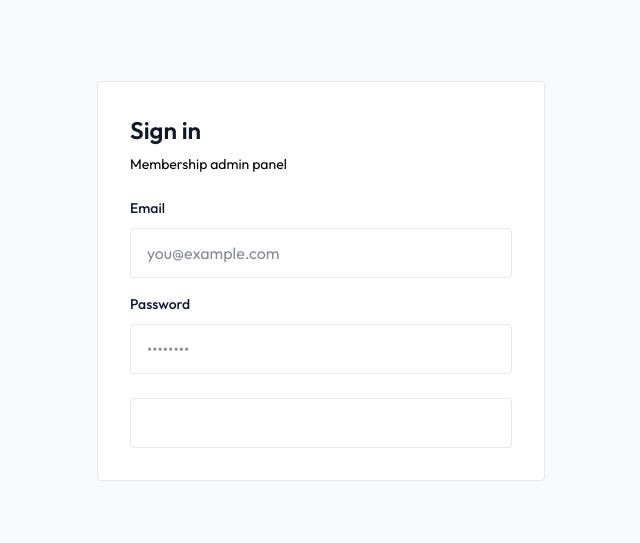
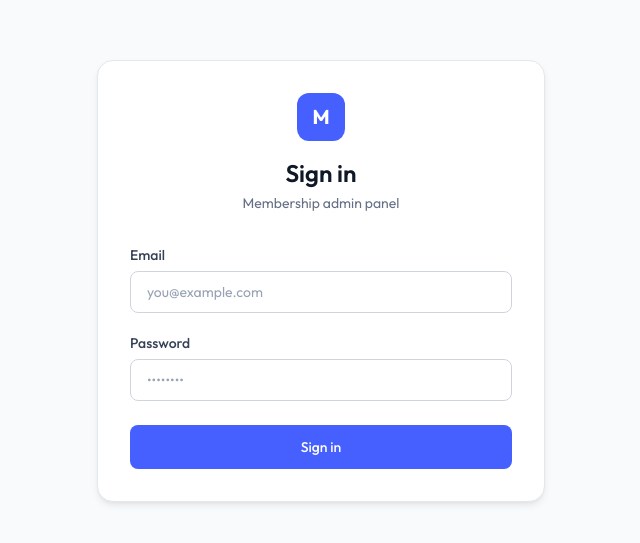
Before and after one commit to nextblink/DS.Membership, a React (Vite) app in the folder src/client/MembershipAdmin/: page /login in a window 1280 px wide. Shown: the part 119-662 px from the top of the page, without its empty margins (319-959 px from the left). Built offline with nearby package versions, Linux system fonts and the light colour scheme; no server answers.

Commit message:
feat: restyle Login page to TailAdmin v4

```diff
--- a/src/client/MembershipAdmin/src/pages/login/Login.jsx
+++ b/src/client/MembershipAdmin/src/pages/login/Login.jsx
@@ -32,14 +32,19 @@ export default function Login() {
   }
 
   return (
-    <div className="flex min-h-screen items-center justify-center bg-whiten px-4 py-12">
-      <div className="w-full max-w-md rounded-sm border border-stroke bg-white p-8 shadow-default">
-        <h1 className="mb-2 text-2xl font-semibold text-black">{t('title')}</h1>
-        <p className="mb-6 text-sm text-body">{t('subtitle')}</p>
+    <div className="flex min-h-screen items-center justify-center bg-gray-50 dark:bg-gray-950 px-4 py-12">
+      <div className="w-full max-w-md rounded-2xl border border-gray-200 dark:border-gray-800 bg-white dark:bg-gray-900 p-8 shadow-theme-md">
+        <div className="mb-8 text-center">
+          <span className="inline-flex size-12 items-center justify-center rounded-xl bg-brand-500 text-xl font-bold text-white mb-4">
+            M
+          </span>
+          <h1 className="text-2xl font-semibold text-gray-900 dark:text-white">{t('title')}</h1>
+          <p className="mt-1 text-theme-sm text-gray-500 dark:text-gray-400">{t('subtitle')}</p>
+        </div>
 
         <form onSubmit={handleSubmit(onSubmit)} noValidate data-testid="login-form">
-          <div className="mb-4">
-            <label htmlFor="email" className="mb-2.5 block text-sm font-medium text-black">
+          <div className="mb-5">
+            <label htmlFor="email" className="mb-1.5 block text-theme-sm font-medium text-gray-700 dark:text-gray-300">
               {t('email.label')}
             </label>
             <input
@@ -50,16 +55,16 @@ export default function Login() {
                 required: t('email.required'),
                 pattern: { value: /^\S+@\S+$/, message: t('email.invalid') },
               })}
-              className="w-full rounded-sm border border-stroke bg-transparent py-3 px-4 text-black outline-none focus:border-primary focus-visible:shadow-none"
+              className="w-full rounded-lg border border-gray-300 dark:border-gray-700 bg-white dark:bg-gray-900 px-4 py-2.5 text-theme-sm text-gray-900 dark:text-white placeholder-gray-400 dark:placeholder-gray-600 focus:outline-none focus:ring-2 focus:ring-brand-500/20 focus:border-brand-500 dark:focus:border-brand-400"
               placeholder={t('email.placeholder')}
             />
             {errors.email && (
-              <p className="mt-1 text-sm text-danger">{errors.email.message}</p>
+              <p className="mt-1.5 text-theme-xs text-error-500">{errors.email.message}</p>
             )}
           </div>
 
           <div className="mb-6">
-            <label htmlFor="password" className="mb-2.5 block text-sm font-medium text-black">
+            <label htmlFor="password" className="mb-1.5 block text-theme-sm font-medium text-gray-700 dark:text-gray-300">
               {t('password.label')}
             </label>
             <input
@@ -67,18 +72,18 @@ export default function Login() {
               type="password"
               autoComplete="current-password"
               {...register('password', { required: t('password.required') })}
-              className="w-full rounded-sm border border-stroke bg-transparent py-3 px-4 text-black outline-none focus:border-primary focus-visible:shadow-none"
+              className="w-full rounded-lg border border-gray-300 dark:border-gray-700 bg-white dark:bg-gray-900 px-4 py-2.5 text-theme-sm text-gray-900 dark:text-white placeholder-gray-400 dark:placeholder-gray-600 focus:outline-none focus:ring-2 focus:ring-brand-500/20 focus:border-brand-500 dark:focus:border-brand-400"
               placeholder={t('password.placeholder')}
             />
             {errors.password && (
-              <p className="mt-1 text-sm text-danger">{errors.password.message}</p>
+              <p className="mt-1.5 text-theme-xs text-error-500">{errors.password.message}</p>
             )}
           </div>
 
           {submitError && (
             <div
               data-testid="login-error"
-              className="mb-4 rounded-sm border border-danger bg-danger/10 px-4 py-2 text-sm text-danger"
+              className="mb-5 rounded-lg border border-error-200 dark:border-error-700 bg-error-50 dark:bg-error-500/10 px-4 py-3 text-theme-sm text-error-600 dark:text-error-400"
             >
               {submitError}
             </div>
@@ -88,7 +93,7 @@ export default function Login() {
             type="submit"
             disabled={isSubmitting}
             data-testid="login-submit"
-            className="w-full cursor-pointer rounded-sm border border-primary bg-primary py-3 px-6 text-white transition hover:bg-opacity-90 disabled:opacity-60"
+            className="w-full rounded-lg bg-brand-500 hover:bg-brand-600 px-6 py-3 text-theme-sm font-medium text-white transition disabled:opacity-60"
           >
             {isSubmitting ? t('submitting') : t('submit')}
           </button>
```
